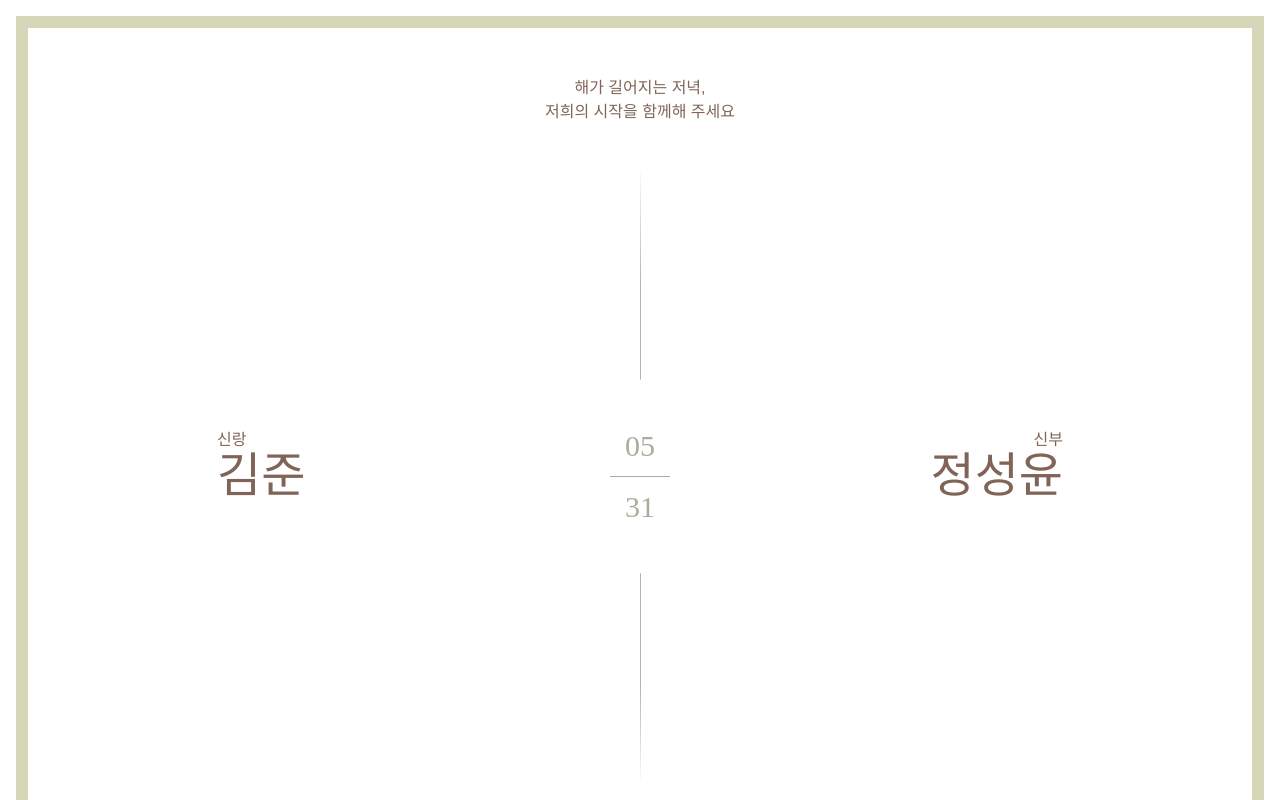
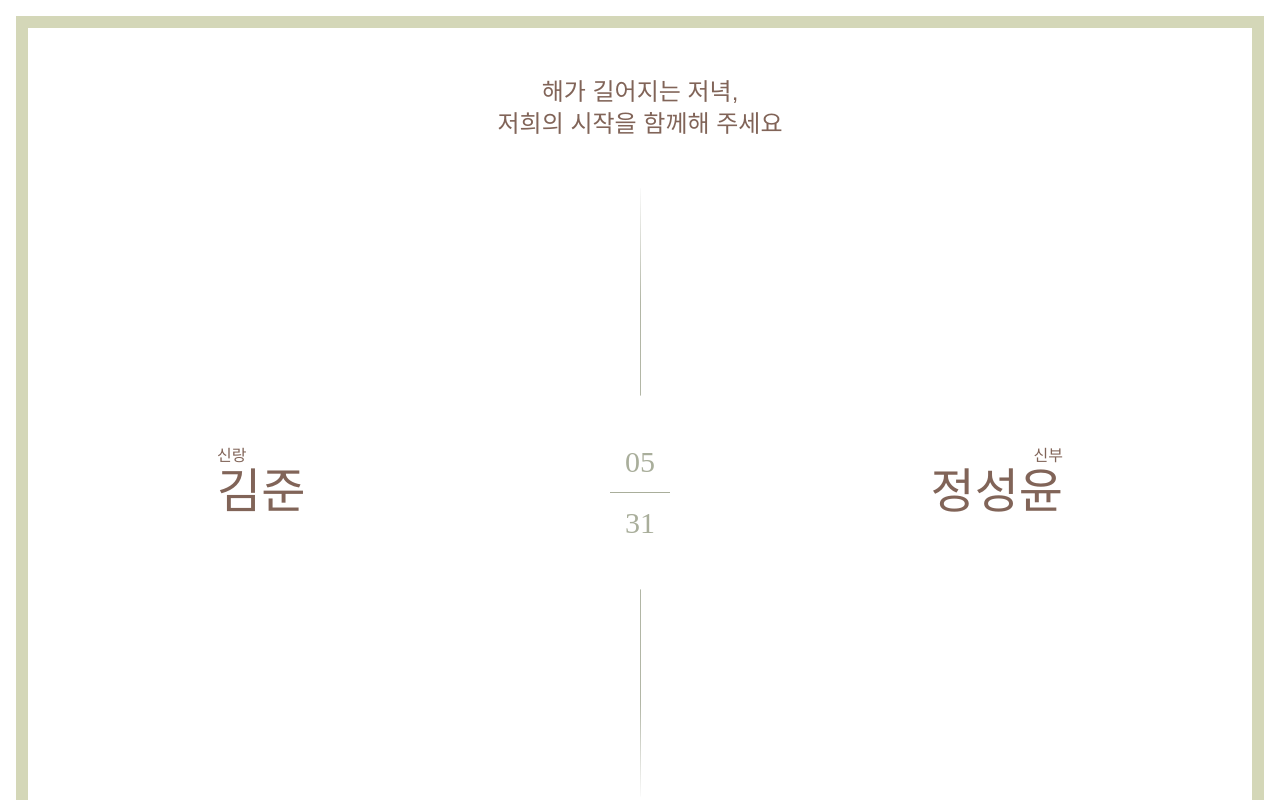
Before and after one commit to ryjn/wedding-inv, a React (Vite) app: page / in a window 1280 px wide. Shown: the top 800 px of the page. Built offline with nearby package versions, Linux system fonts and the light colour scheme.

Commit message:
formatting

```diff
--- a/src/components/sections/Home.jsx
+++ b/src/components/sections/Home.jsx
@@ -9,14 +9,14 @@ export const Home = () => {
       className="min-h-screen flex flex-col items-center justify-center relative gap-6"
     >
       <div className="">
-        <h3 className="text-center">
+        <h3 className="text-base md:text-2xl text-center">
           해가 길어지는 저녁,
           <br />
           저희의 시작을 함께해 주세요
         </h3>
       </div>
       <img src={TopLine} className="p-6 w-auto h-48 md:h-64" />
-      <div className="w-4/5 md:w-3/4 flex flex-row justify-between">
+      <div className="w-[90%] md:w-[75%] flex flex-row justify-between">
         <div className="flex-1 flex-row text-left">
           <h3 className="text-sm md:text-base font-sansKR">신랑</h3>
           <h1 className="name text-3xl md:text-5xl font-nanum">김준</h1>
```
